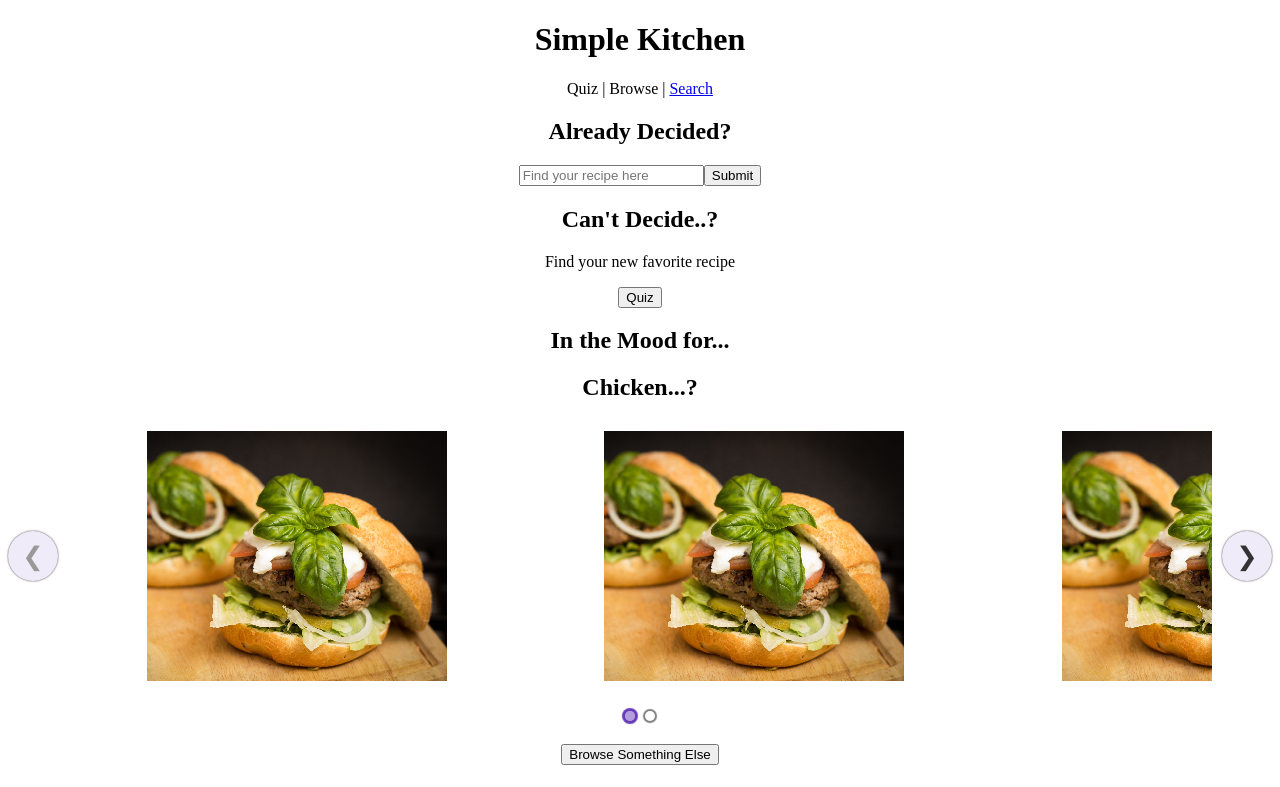
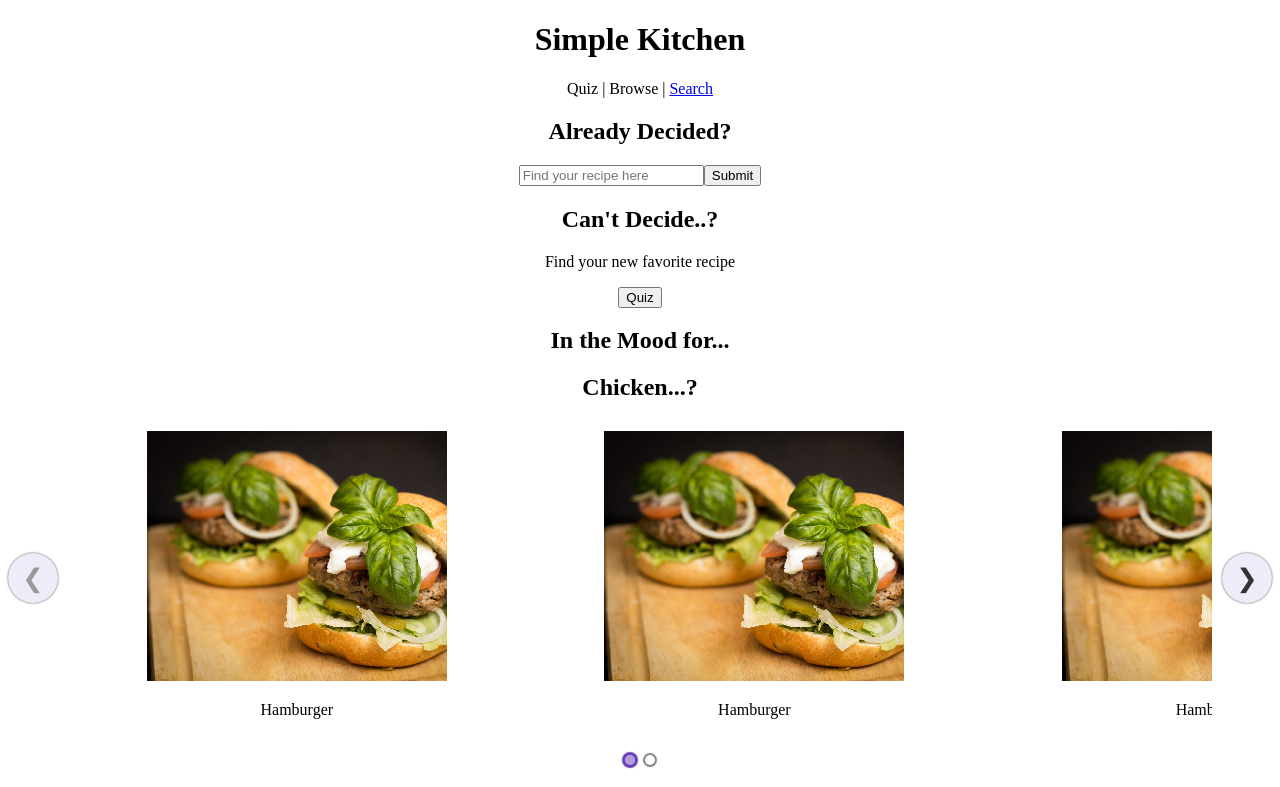
Before and after one commit to eatapancake/simple-kitchen, a React (Create React App) app: page / in a window 1280 px wide. Shown: the top 787 px of the page. Built offline with nearby package versions, Linux system fonts and the light colour scheme.

Commit message:
Carousel Completed ✔

```diff
--- a/src/Components/FoodPreview.js
+++ b/src/Components/FoodPreview.js
@@ -5,7 +5,7 @@ import Carousel from "react-elastic-carousel";
 function FoodPreview({ title = "Chicken", foodCategory = true }) {
   let titleQuestion = "";
 
-  const breakPoints = [{ itemsToShow: 2.5 }];
+  const breakPoints = [{ width: 1000, itemsToShow: 2.5 }];
   const recipeArr = [
     {
       imgSrc: imgPlaceholder,
@@ -39,6 +39,20 @@ function FoodPreview({ title = "Chicken", foodCategory = true }) {
       {/* recipes here */}
     </div>
   );
+  const FoodCard = ({ item }) => {
+    return (
+      <div>
+        <div style={{ width: "300px", overflow: "hidden", margin: "10px" }}>
+          <img height="250" alt={item.title} src={item.imgSrc} />
+        </div>
+        <p>{item.title}</p>
+      </div>
+    );
+  };
+
+  //TO-DO
+  //
+  //Clicking on Picture ----> new Website
 
   return (
     <div>
@@ -46,23 +60,9 @@ function FoodPreview({ title = "Chicken", foodCategory = true }) {
 
       <Carousel breakPoints={breakPoints}>
         {recipeArr.map((item, index) => (
-          <div
-            key={index}
-            style={{
-              width: "300px",
-              overflow: "hidden",
-              display: "flex",
-              alignItems: "center",
-              justifyContent: "center",
-              margin: "10px",
-            }}
-          >
-            <img height="250" alt={item.title} src={item.imgSrc} />
-            <p>{item.title}</p>
-          </div>
+          <FoodCard item={item} key={index} />
         ))}
       </Carousel>
-
       <br />
       <button>Browse Something Else</button>
     </div>
```
